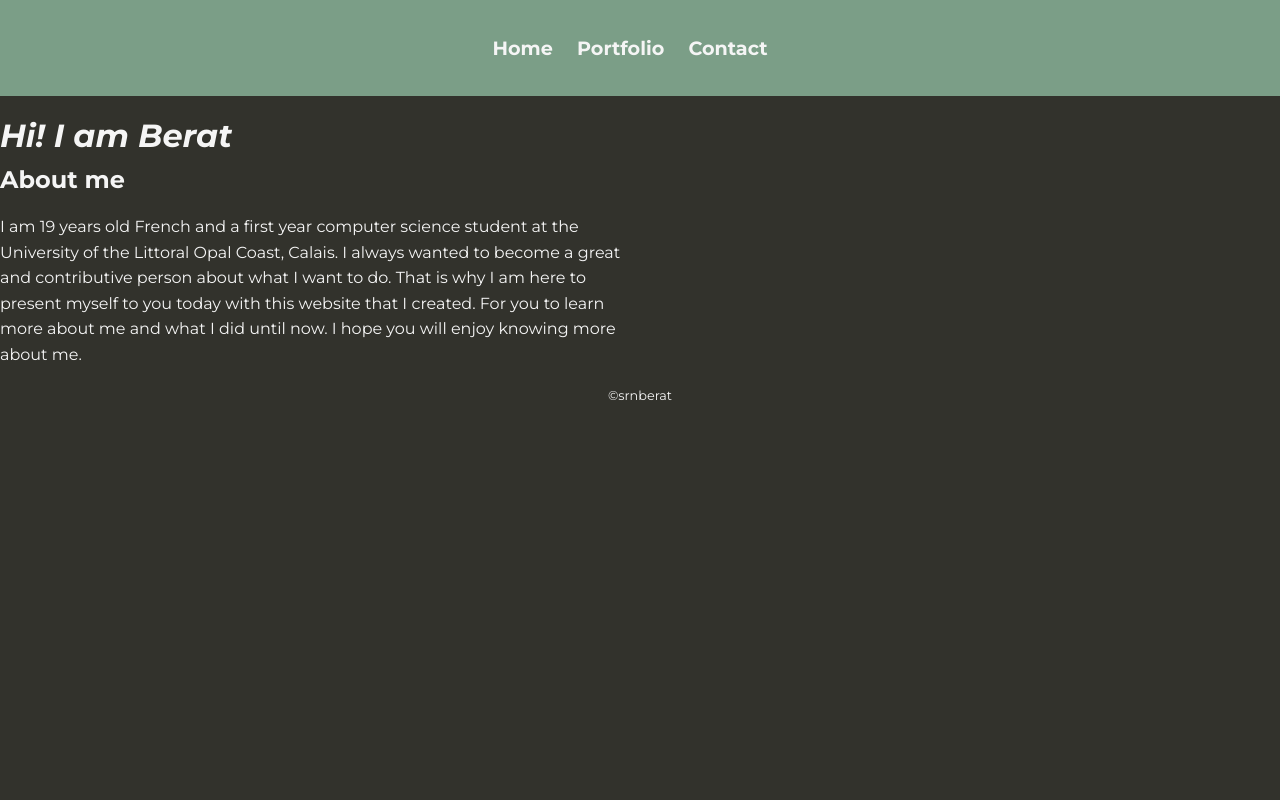
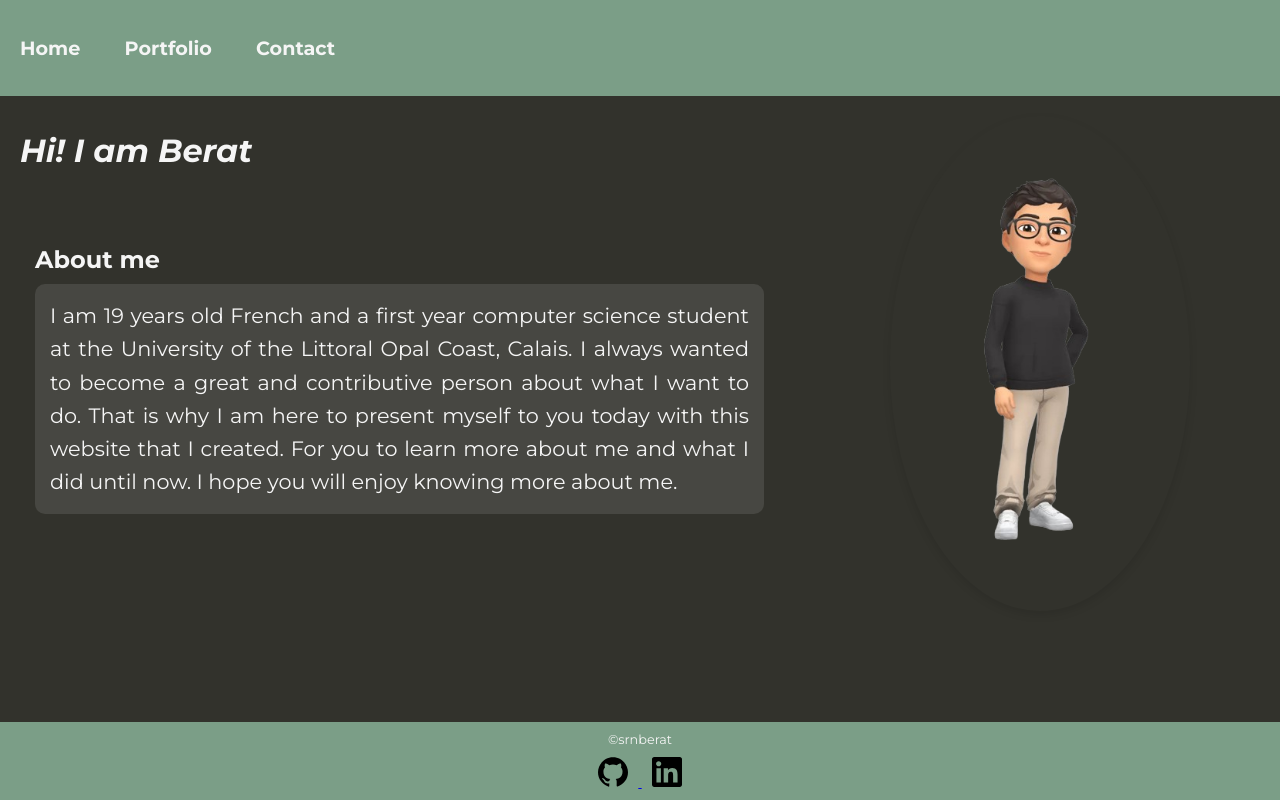
Before and after one commit to srnberat/srnberat, a plain HTML site: page index.html in a window 1280 px wide. Drawn offline with Linux system fonts and the light colour scheme.

Commit message:
home page done

```diff
--- a/index.html
+++ b/index.html
@@ -6,12 +6,11 @@
     <title>srnberat</title>
     <link rel="stylesheet" href="style.css">
 </head>
-
 <body>
 
+    <div class="wrapper">
 
         <div class="top">
-
             <header>
                 <nav class="menu">
                     <ol>
@@ -20,18 +19,13 @@
                         <li><a href="#">Contact</a></li>
                     </ol>
                 </nav>
-
             </header>
-
         </div>
 
-
         <div class="middle">
-
-        <h1 class="hi"> Hi! I am Berat</h1>
-
+            <div class="content">
+                <h1 class="hi">Hi! I am Berat</h1>
                 <h2 class="about">About me</h2>
-
                 <p class="pres">
                     I am 19 years old French and a first year computer science student at the University of the Littoral Opal Coast, Calais.
                     I always wanted to become a great and contributive person about what I want to do.
@@ -39,17 +33,27 @@
                     For you to learn more about me and what I did until now.
                     I hope you will enjoy knowing more about me.
                 </p>
+            </div>
+            <div class="image-container">
+                <img src="img/bitmoji.png" alt="image de mon bitmoji" class="bitmoji">
+            </div>
+        </div>
+
+        <div class="bottom">
+            <footer>
+                ©srnberat
+                <div class="social-links">
+                    <a href="https://github.com/srnberat" target="_blank">
+                        <img src="icons/github.svg" alt="GitHub" class="social-icon">
+                    </a>
+                    <a href="https://www.linkedin.com/in/berat-sirin-013005302/" target="_blank">
+                        <img src="icons/linkedin.svg" alt="LinkedIn" class="social-icon">
+                    </a>
+                </div>
+            </footer>
+        </div>
 
     </div>
 
-
-
-    <div class="bottom">
-
-        <footer>©srnberat</footer>
-
-    </div>
-
-
 </body>
 </html>
--- a/style.css
+++ b/style.css
@@ -6,68 +6,134 @@
     box-sizing: border-box;
 }
 
+html, body {
+    height: 100%;
+}
+
 body {
     background-color: #32322C;
     font-family: "Montserrat", sans-serif;
     color: whitesmoke;
+    display: flex;
+    flex-direction: column;
+}
+
+.wrapper {
+    display: flex;
+    flex-direction: column;
+    min-height: 100vh;
 }
 
 .top {
     height: 12vh;
     background-color: #7B9E87;
     display: flex;
-    justify-content: center; /* Centre les éléments horizontalement */
-    align-items: center; /* Centre les éléments verticalement */
+    align-items: center;
+    padding-left: 20px;
 }
 
 header {
-    width: 80%; /* Largeur du header ajustée */
+    width: auto;
 }
 
 .menu {
-    text-align: center; /* Centre les éléments de la liste */
+    text-align: left;
 }
 
 .menu ol {
-    list-style-type: none; /* Supprime les puces */
+    list-style-type: none;
     padding: 0;
 }
 
 .menu ol li {
-    display: inline-block; /* Affiche les éléments en ligne */
-    margin-right: 20px; /* Marge entre les éléments du menu */
+    display: inline-block;
+    margin-right: 40px;
+}
+
+.menu ol li:last-child {
+    margin-right: 0;
 }
 
 .menu ol li a {
-    text-decoration: none; /* Supprime la soulignement des liens */
-    color: whitesmoke; /* Couleur du texte des liens */
-    font-weight: bold; /* Police en gras pour les liens */
-    font-size: 1.2rem; /* Taille de la police des liens */
-    transition: color 0.3s ease; /* Transition douce pour la couleur du texte */
+    text-decoration: none;
+    color: whitesmoke;
+    font-weight: bold;
+    font-size: 1.2rem;
+    transition: color 0.3s ease;
 }
 
 .menu ol li a:hover {
-    color: #32322C; /* Couleur du texte des liens au survol */
+    color: #32322C;
+}
+
+.middle {
+    flex: 1;
+    display: flex;
+    padding: 20px;
+    justify-content: space-between;
+    align-items: flex-start; /* Align items to the top */
+}
+
+.content {
+    flex: 1;
+    max-width: 60%; /* Adjust based on your layout preference */
+}
+
+.bitmoji {
+    max-width: 300px;
+    margin-right: 70px;
+    align-self: center;
+    border-radius: 50%; /* Adds a rounded shape to the image */
+    box-shadow: 0 4px 8px rgba(0, 0, 0, 0.1); /* Adds a subtle shadow */
 }
 
 h1.hi {
-    margin-top: 20px;
+    margin-top: 15px; /* Remove any default margin */
+    margin-bottom: 10px; /* Add some space below the h1 */
     font-style: italic;
 }
 
-p.pres {
-    margin-top: 20px;
-    width: 50%;
-    line-height: 1.6; /* Espacement des lignes pour une meilleure lisibilité */
+h2.about {
+    margin-left: 15px;
+    margin-top: 75px;
+    margin-bottom: 10px; /* Adjust margin to reduce space between h2 and p */
 }
 
-h2.about {
+p.pres {
+    margin-left: 15px;
+    margin-top: 0; /* Remove margin-top to be directly below h2 */
+    font-size: 1.3rem; /* Increase font size */
+    line-height: 1.6;
+    text-align: justify; /* Ensures text is justified */
+    background: rgba(255, 255, 255, 0.1); /* Adds a subtle background */
+    padding: 15px;
+    border-radius: 10px; /* Adds rounded corners */
+}
+
+.bottom {
+    background-color: #7B9E87;
+}
+
+
+footer {
+    text-align: center;
+    padding: 10px;
+    color: whitesmoke;
+    font-size: 0.8rem;
+    position: relative;
+}
+
+.social-links {
     margin-top: 10px;
 }
 
-footer {
-    text-align: center;
-    margin-top: 20px;
-    color: whitesmoke;
-    font-size: 0.8rem;
+.social-icon {
+    width: 30px; /* Adjust the size of the icons */
+    height: 30px;
+    margin: 0 10px; /* Space between the icons */
+    transition: transform 0.3s ease;
 }
+
+.social-icon:hover {
+    transform: scale(1.1); /* Slightly enlarge the icon on hover */
+}
```
Also changed, not shown: icons/github.svg (added), icons/linkedin.svg (added), img/bitmoji.png (added), script.js (added). Lines whose indentation alone changed are shown as unchanged.
